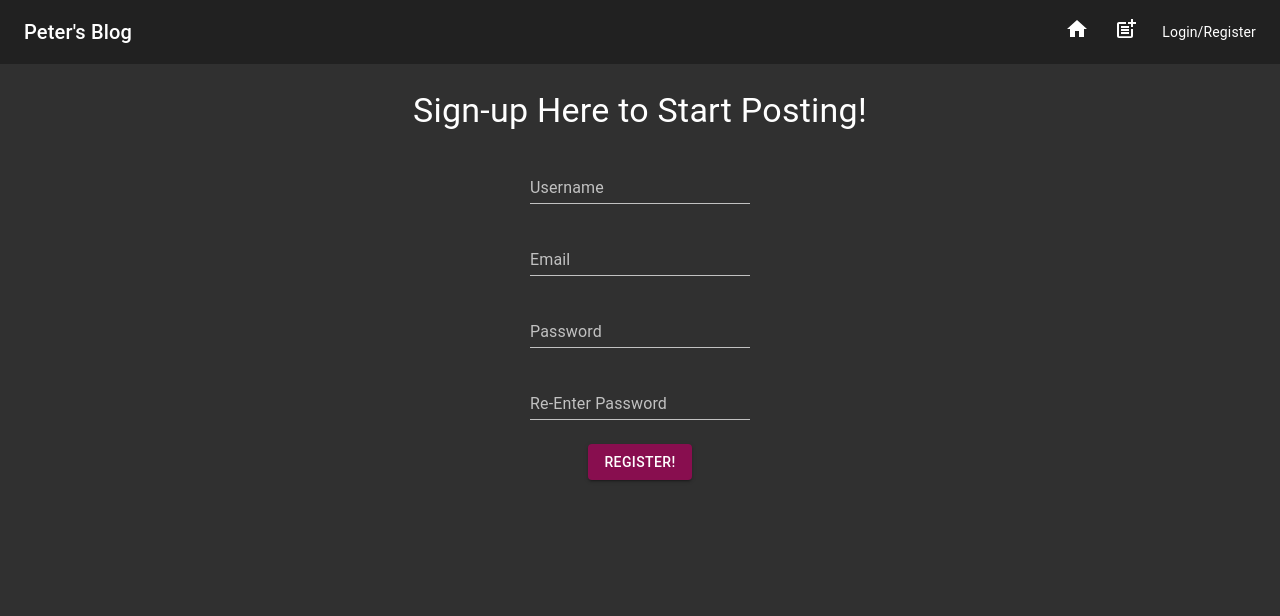
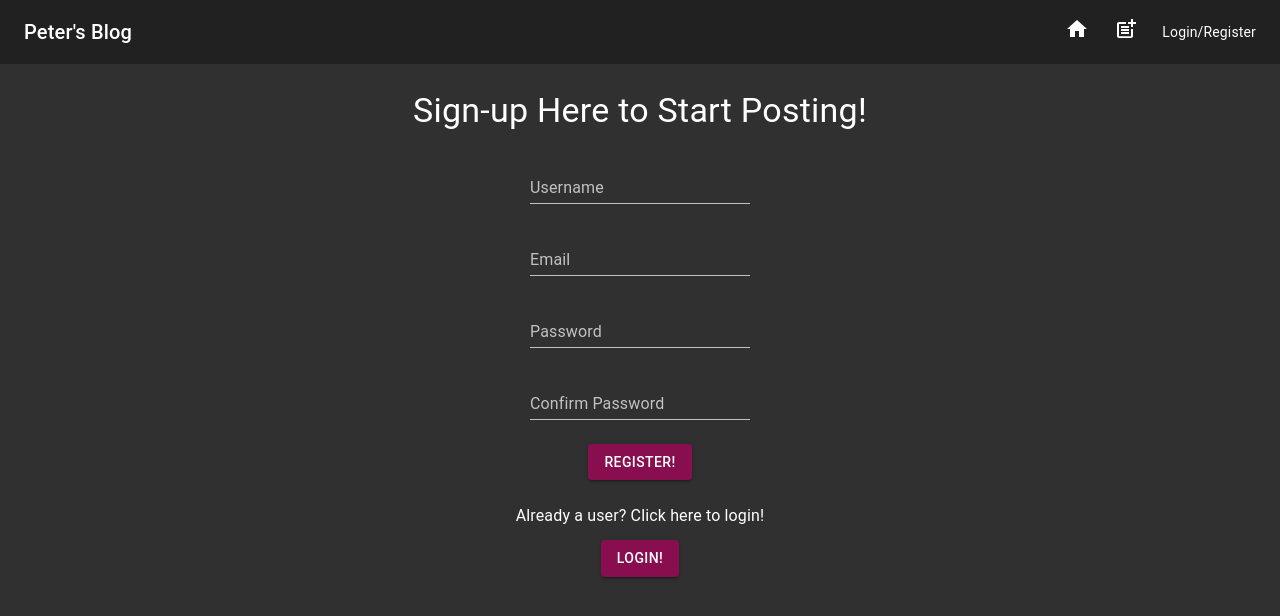
Before and after one commit to PetDios9/MERNBlog, a React (Create React App) app in the folder client/: page /register in a window 1280 px wide. Shown: the top 616 px of the page. Built offline with nearby package versions, Linux system fonts and the light colour scheme.

Commit message:
connected register and login text field values to state, removed underline on register and login buttons

```diff
--- a/client/src/Pages/LoginPage.js
+++ b/client/src/Pages/LoginPage.js
@@ -1,10 +1,20 @@
-import { Typography, Grid, TextField, Button } from '@material-ui/core'
+import { Typography, Grid, TextField, Button, makeStyles } from '@material-ui/core'
 import {React, useState} from 'react'
 import {Link} from 'react-router-dom'
 
+const useStyles = makeStyles(theme => {
+    return {
+        link: {
+            textDecoration: 'none',
+        }
+    }
+})
+
 export default function LoginPage() {
     const [usernameField, setUsernameField] = useState('')
-    const [passwordFiled, setPasswordField] = useState('')
+    const [passwordField, setPasswordField] = useState('')
+
+    const classes= useStyles()
 
     return(
         <div>
@@ -22,10 +32,20 @@ export default function LoginPage() {
                         </Typography>
                     </Grid>
                     <Grid item xs={12}>
-                        <TextField label="Username" color="secondary" />
+                        <TextField
+                            label="Username"
+                            color="secondary"
+                            value={usernameField}
+                            onChange={event => setUsernameField(event.target.value)}
+                        />
                     </Grid>
                     <Grid item xs={12}>
-                        <TextField label="Password" color="secondary" />
+                        <TextField
+                            label="Password"
+                            color="secondary"
+                            value={passwordField}
+                            onChange={event => setPasswordField(event.target.value)}
+                        />
                     </Grid>
                     <Grid item xs={12}>
                         <Button color="secondary" variant="contained">
@@ -38,7 +58,7 @@ export default function LoginPage() {
                         </Typography>
                     </Grid>
                     <Grid item xs={12}>
-                        <Link to="/register">
+                        <Link to="/register" className={classes.link}>
                             <Button color="secondary" variant="contained">
                                 Register!
                             </Button>
--- a/client/src/Pages/RegisterPage.js
+++ b/client/src/Pages/RegisterPage.js
@@ -1,7 +1,24 @@
-import { Button, Grid, TextField, Typography } from '@material-ui/core'
+import { Button, Grid, TextField, Typography, makeStyles } from '@material-ui/core'
 import {React, useState} from 'react'
+import {Link} from 'react-router-dom'
+
+const useStyles = makeStyles(theme => {
+    return {
+        link: {
+            textDecoration: 'none',
+        }
+    }
+})
 
 export default function RegisterPage(){
+
+    const [usernameField, setUsernameField] = useState('')
+    const [emailField, setEmailField] = useState('')
+    const [passwordField, setPasswordField] = useState('')
+    const [confirmPasswordField, setConfirmPasswordField] = useState('')
+
+    const classes = useStyles()
+
     return(
         <div>
             <form autoComplete="off" noValidate >
@@ -18,22 +35,52 @@ export default function RegisterPage(){
                         </Typography>
                     </Grid>
                     <Grid item xs={12}>
-                        <TextField color="secondary" label="Username" />
+                        <TextField
+                            color="secondary"
+                            label="Username"
+                            value={usernameField}
+                            onChange={event => setUsernameField(event.target.value)}
+                        />
                     </Grid>
                     <Grid item xs={12}>
-                        <TextField color="secondary" label="Email" />
+                        <TextField
+                            color="secondary"
+                            label="Email"
+                            value={emailField}
+                            onChange={event => setEmailField(event.target.value)}
+                        />
                     </Grid>
                     <Grid item xs={12}>
-                        <TextField color="secondary" label="Password" />
+                        <TextField
+                            color="secondary"
+                            label="Password"
+                            value={passwordField}
+                            onChange={event => setPasswordField(event.target.value)}
+                        />
                     </Grid>
                     <Grid item xs={12}>
-                        <TextField color="secondary" label="Re-Enter Password" />
+                        <TextField
+                            color="secondary"
+                            label="Confirm Password"
+                            value={confirmPasswordField}
+                            onChange={event => setConfirmPasswordField(event.target.value)}
+                        />
                     </Grid>
                     <Grid item xs={12}>
                         <Button variant="contained" color="secondary">
                             Register!
                         </Button>
                     </Grid>
+                    <Grid item xs={12}>
+                        <Typography variant="body1">
+                            Already a user? Click here to login!
+                        </Typography>
+                    </Grid>
+                    <Link to="/login" className={classes.link}>
+                        <Button variant="contained" color="secondary">
+                            Login!
+                        </Button>
+                    </Link>
                 </Grid>
             </form>
         </div>
```
